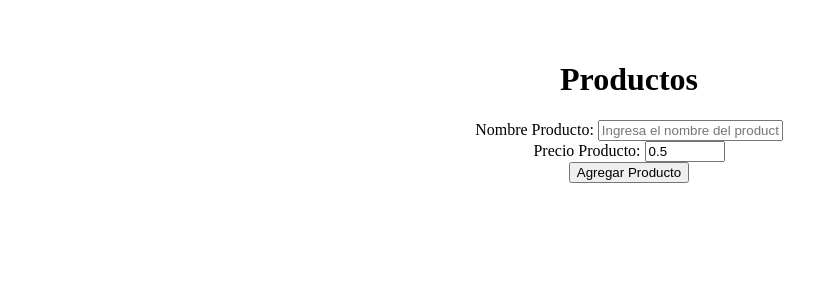
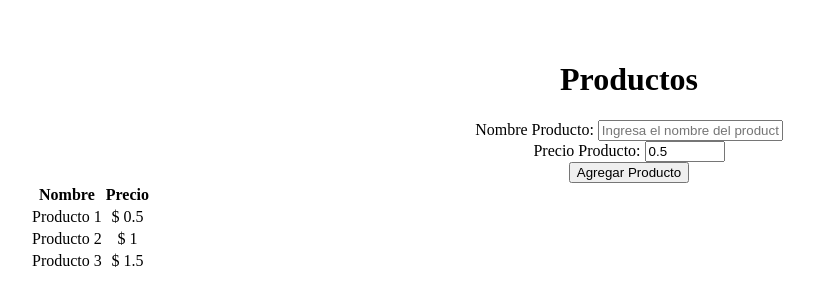
Before and after one commit to gustavoortiz2016/lista-compras, a React (Vite) app: page /maestroproductos in a window 1280 px wide. Shown: the top 306 px of the page, without its empty margins (11-825 px from the left). Built offline with nearby package versions, Linux system fonts and the light colour scheme.

Commit message:
funcionalidad productos

```diff
--- a/package.json
+++ b/package.json
@@ -1,7 +1,7 @@
 {
   "name": "lista-compras",
   "private": true,
-  "version": "0.0.0",
+  "version": "0.0.1",
   "type": "module",
   "scripts": {
     "dev": "vite",
--- a/src/components/productos/AgregarProductos.tsx
+++ b/src/components/productos/AgregarProductos.tsx
@@ -1,36 +1,52 @@
-import React,{ useId } from "react"
+// Componete para agregar productos
+import React, { useId } from 'react'
 
-import useProductos from "../../hooks/useProductos"
+import useProductos from '../../hooks/useProductos'
 
-
-const AgregarProductos = () => {
+const AgregarProductos: React.FC = () => {
   const txtNombreProductoId = useId()
   const txtPrecioProductoId = useId()
 
-    const {nombreProducto,precioProducto,setNombreProducto, setPrecioProducto, agregarProducto} = useProductos("Producto 1", .5)
+  const {
+    nombreProducto,
+    precioProducto,
+    setNombreProducto,
+    setPrecioProducto,
+    agregarProducto,
+  } = useProductos('Producto 1', 0.5)
 
-
-    return (<>
+  return (
+    <>
       <div>
         <label htmlFor={txtNombreProductoId}>Nombre Producto: </label>
-            <input type="text" id={txtNombreProductoId} placeholder="Ingresa el nombre del producto" defaultValue={nombreProducto} onKeyUp={(e:React.KeyboardEvent<HTMLInputElement>)=>{
-                setNombreProducto((e.target as HTMLInputElement).value)}
-            } />
+        <input
+          type="text"
+          id={txtNombreProductoId}
+          placeholder="Ingresa el nombre del producto"
+          defaultValue={nombreProducto}
+          onKeyUp={(e: React.KeyboardEvent<HTMLInputElement>) => {
+            setNombreProducto((e.target as HTMLInputElement).value)
+          }}
+        />
       </div>
       <div>
         <label htmlFor={txtPrecioProductoId}>Precio Producto: </label>
-            <input type="number" id={txtPrecioProductoId} min={.50} max={100} step={.50} defaultValue={precioProducto}
-           onChange={(e:React.ChangeEvent<HTMLInputElement>)=> {
+        <input
+          type="number"
+          id={txtPrecioProductoId}
+          min={0.5}
+          max={100}
+          step={0.5}
+          defaultValue={precioProducto}
+          onChange={(e: React.ChangeEvent<HTMLInputElement>) => {
             setPrecioProducto(parseFloat((e.target as HTMLInputElement).value))
-           }
-           }
+          }}
         />
       </div>
       <div>
-            <button
-           onClick={()=>agregarProducto()}
-            >Agregar Producto</button>
+        <button onClick={() => agregarProducto()}>Agregar Producto</button>
       </div>
-    </>)
+    </>
+  )
 }
 export default AgregarProductos
--- a/src/components/productos/Productos.tsx
+++ b/src/components/productos/Productos.tsx
@@ -1,9 +1,17 @@
-import AgregarProductos from "./AgregarProductos";
-const Productos = () => {
-    return (
-        <div>
-            <AgregarProductos/>
-        </div>
-    );
-    }
-export default Productos;
+import AgregarProductos from './AgregarProductos'
+import TablaProductos from './TablaProductos'
+import IProductos from '../../interfaces/IProductos.ts'
+const Productos: React.FC = () => {
+  const lstProductos: IProductos[] = [
+    { nombre: 'Producto 1', precio: 0.5 },
+    { nombre: 'Producto 2', precio: 1 },
+    { nombre: 'Producto 3', precio: 1.5 },
+  ]
+  return (
+    <div>
+      <AgregarProductos />
+      <TablaProductos listaProductos={lstProductos} />
+    </div>
+  )
+}
+export default Productos
--- /dev/null
+++ b/src/components/productos/TablaProductos.tsx
@@ -0,0 +1,36 @@
+import React, { useState, useEffect } from 'react'
+import IProductos from '../../interfaces/IProductos.ts'
+
+interface TablaProductosProps {
+  listaProductos: IProductos[]
+}
+
+const TablaProductos: React.FC<TablaProductosProps> = ({ listaProductos }) => {
+  const [productos, setProductos] = useState<IProductos[]>(listaProductos)
+  useEffect(() => {
+    setProductos(listaProductos)
+  }, [listaProductos])
+
+  return (
+    <table>
+      <thead>
+        <tr>
+          <th>Nombre</th>
+          <th>Precio</th>
+        </tr>
+      </thead>
+      <tbody>
+        {productos.map((producto) => {
+          return (
+            <tr key={producto.id}>
+              <td>{producto.nombre}</td>
+              <td>$ {producto.precio}</td>
+            </tr>
+          )
+        })}
+      </tbody>
+    </table>
+  )
+}
+
+export default TablaProductos
--- a/src/hooks/useProductos.tsx
+++ b/src/hooks/useProductos.tsx
@@ -1,21 +1,30 @@
-import {useEffect, useState} from "react";
+import { useEffect, useState } from 'react'
 
+/// Hooks de productos
 const useProductos = (
   nProducto: string,
-    pProducto:number
-): {nombreProducto: string, precioProducto: number, setNombreProducto: (value: (((prevState: string) => string) | string)) => void, setPrecioProducto: (value: (((prevState: number) => number) | number)) => void, agregarProducto: () => void}=> {
-    const   [nombreProducto, setNombreProducto] = useState("")
-    const   [precioProducto, setPrecioProducto] = useState(.5)
+  pProducto: number
+): {
+  nombreProducto: string
+  precioProducto: number
+  setNombreProducto: (value: ((prevState: string) => string) | string) => void
+  setPrecioProducto: (value: ((prevState: number) => number) | number) => void
+  agregarProducto: () => void
+} => {
+  const [nombreProducto, setNombreProducto] = useState('')
+  const [precioProducto, setPrecioProducto] = useState(0.5)
 
   useEffect(() => {
     setNombreProducto(nombreProducto)
     setPrecioProducto(precioProducto)
-    }, [nProducto,pProducto]);
+  }, [nProducto, pProducto])
 
   const agregarProducto = () => {
-        console.log(`Nombre Producto: ${nombreProducto} Precio Producto: ${precioProducto}`)
-        setNombreProducto("")
-        setPrecioProducto(.5)
+    console.log(
+      `Nombre Producto: ${nombreProducto} Precio Producto: ${precioProducto}`
+    )
+    setNombreProducto('')
+    setPrecioProducto(0.5)
   }
 
   return {
@@ -23,9 +32,8 @@ const useProductos = (
     precioProducto,
     setNombreProducto,
     setPrecioProducto,
-        agregarProducto
+    agregarProducto,
   }
-
 }
 
 export default useProductos
--- /dev/null
+++ b/src/interfaces/IProductos.ts
@@ -0,0 +1,12 @@
+interface IProductos {
+  id?: string
+  nombre: string
+  precio: number
+  descripcion?: string
+  imagen?: string
+  stock?: number
+  categoria?: string
+  cantidad?: number
+}
+
+export default IProductos
```
Lines whose indentation alone changed are shown as unchanged.
